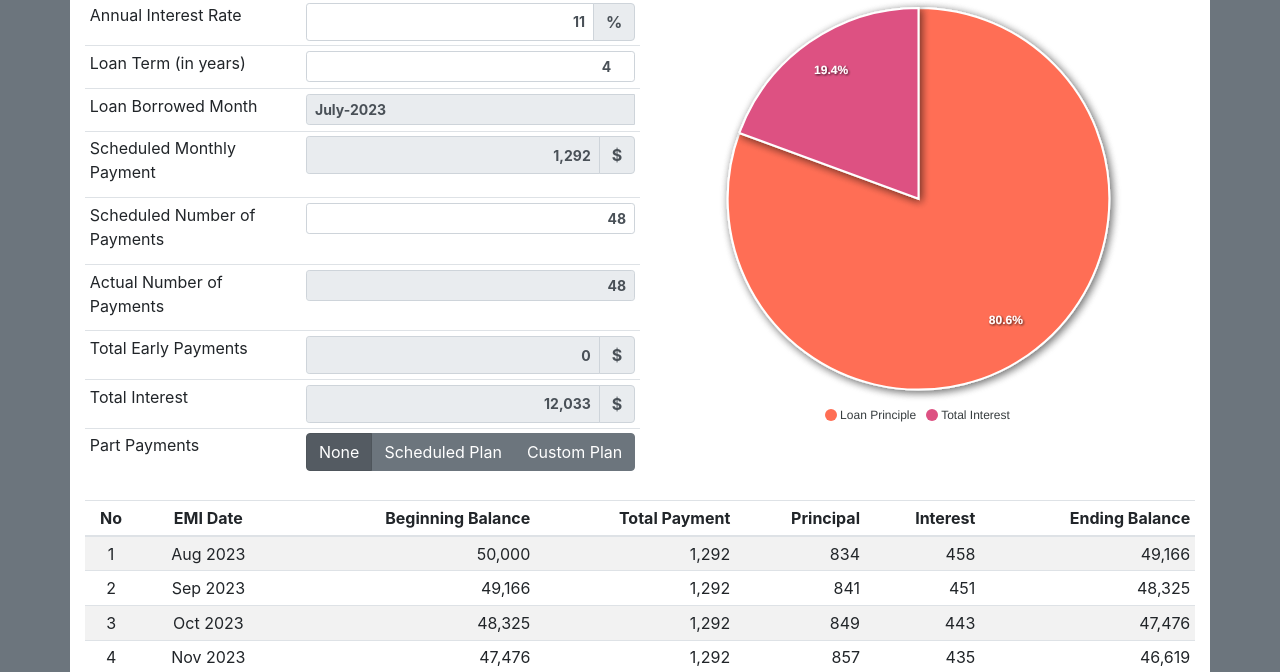
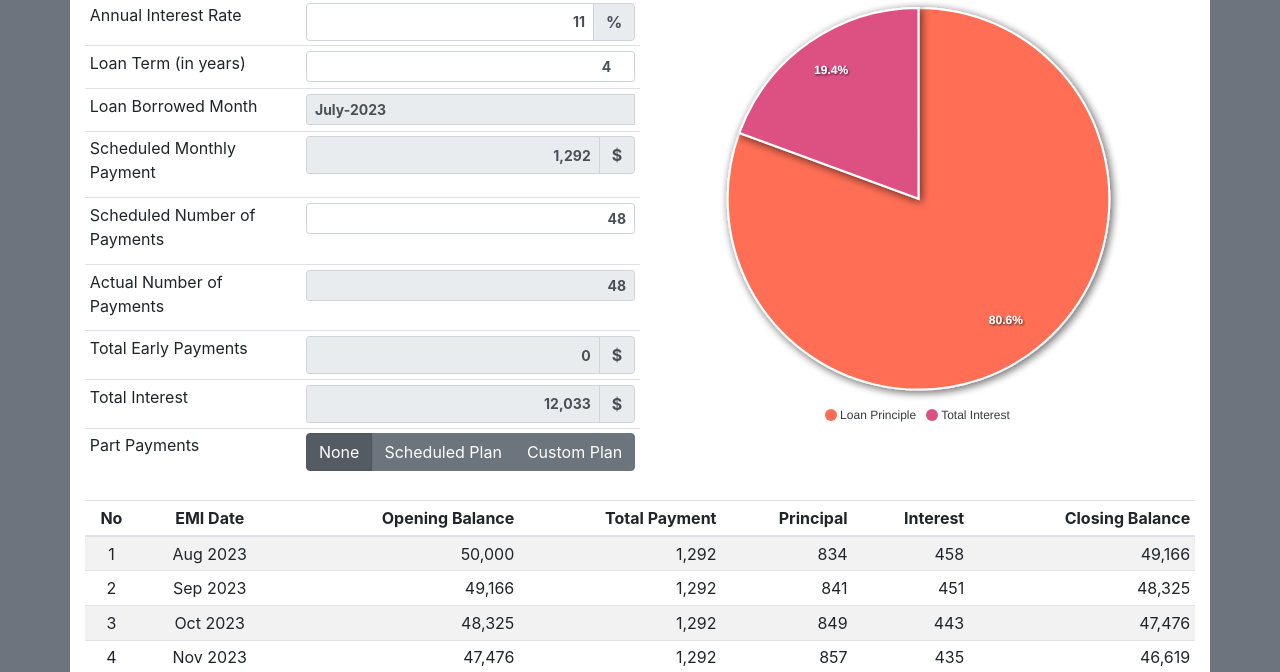
Before and after one commit to javadurai/loanease, a plain HTML site: page index.html in a window 1280 px wide. Shown: the part 127-799 px from the top of the page. Drawn offline with Linux system fonts and the light colour scheme.

Commit message:
Minor tweaks

```diff
--- a/index.html
+++ b/index.html
@@ -187,13 +187,13 @@
           <tr>
             <th class="text-center">No</th>
             <th class="text-center">EMI Date</th>
-            <th class="text-right">Beginning Balance</th>
+            <th class="text-right">Opening Balance</th>
             <th class="text-right hide">Scheduled Payment</th>
             <th class="text-right" id="part_payment_hdr">Part Payment</th>
             <th class="text-right">Total Payment</th>
             <th class="text-right">Principal</th>
             <th class="text-right">Interest</th>
-            <th class="text-right">Ending Balance</th>
+            <th class="text-right">Closing Balance</th>
           </tr>
         </thead>
 
```
